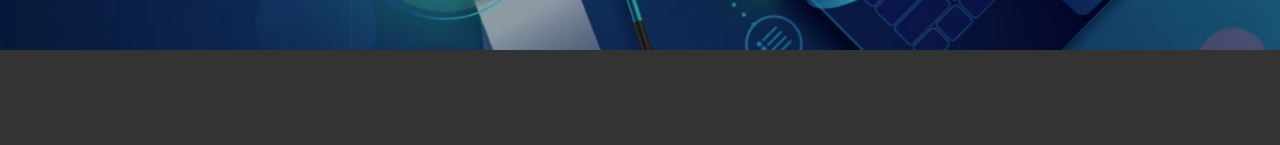
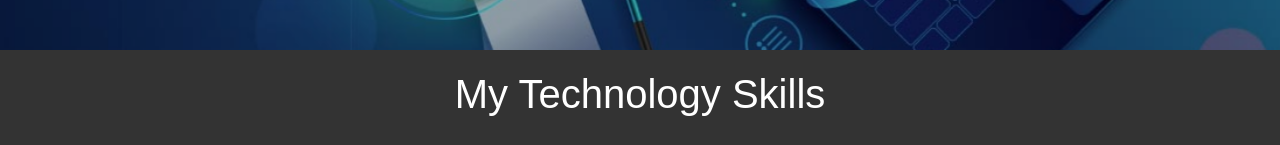
Before and after one commit to jaideepjaison/my-website, a React (Create React App) app: page / in a window 1280 px wide. Shown: the part 655-800 px from the top of the page. Built offline with nearby package versions, Linux system fonts and the light colour scheme.

Commit message:
cources and certificate added

```diff
--- a/src/Component/My-Skills/skills.css
+++ b/src/Component/My-Skills/skills.css
@@ -52,3 +52,7 @@
   h1{
     text-align: center;
   }
+
+  .my-skill-heading{
+    color: white;
+  }
--- a/src/Component/My-Skills/skills.js
+++ b/src/Component/My-Skills/skills.js
@@ -4,7 +4,7 @@ const Skils = () => {
         <>
         <body className='body-color'>
         <header>
-    <h1>My Technology Skills</h1>
+    <h1 className='my-skill-heading'>My Technology Skills</h1>
   </header>
   <main>
     <section className="technology-skills">
```
